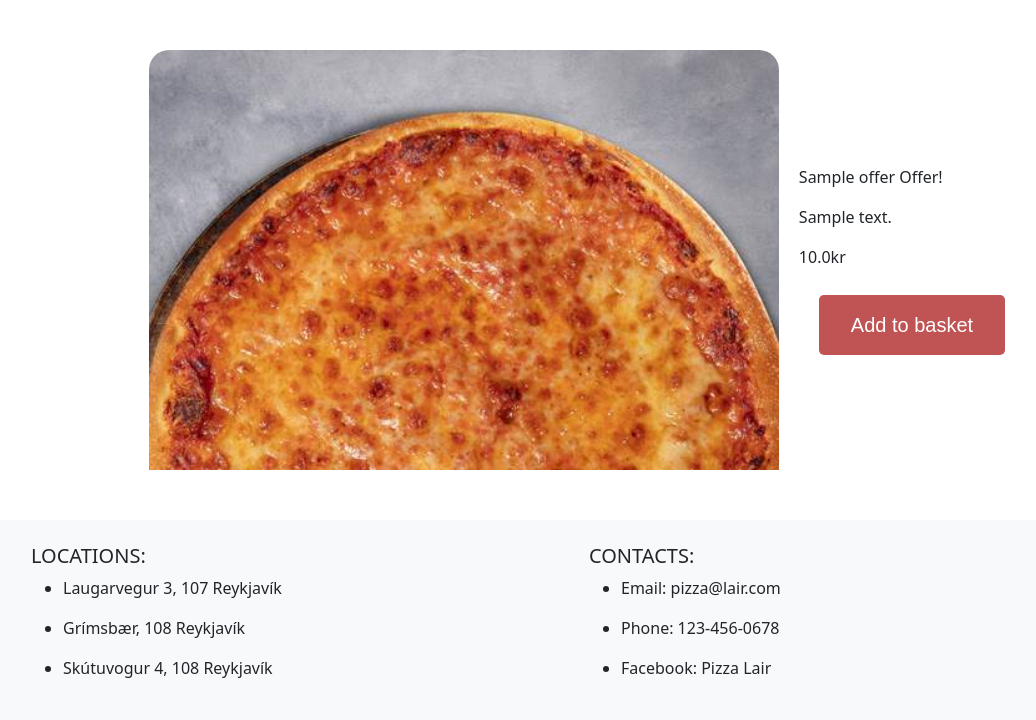
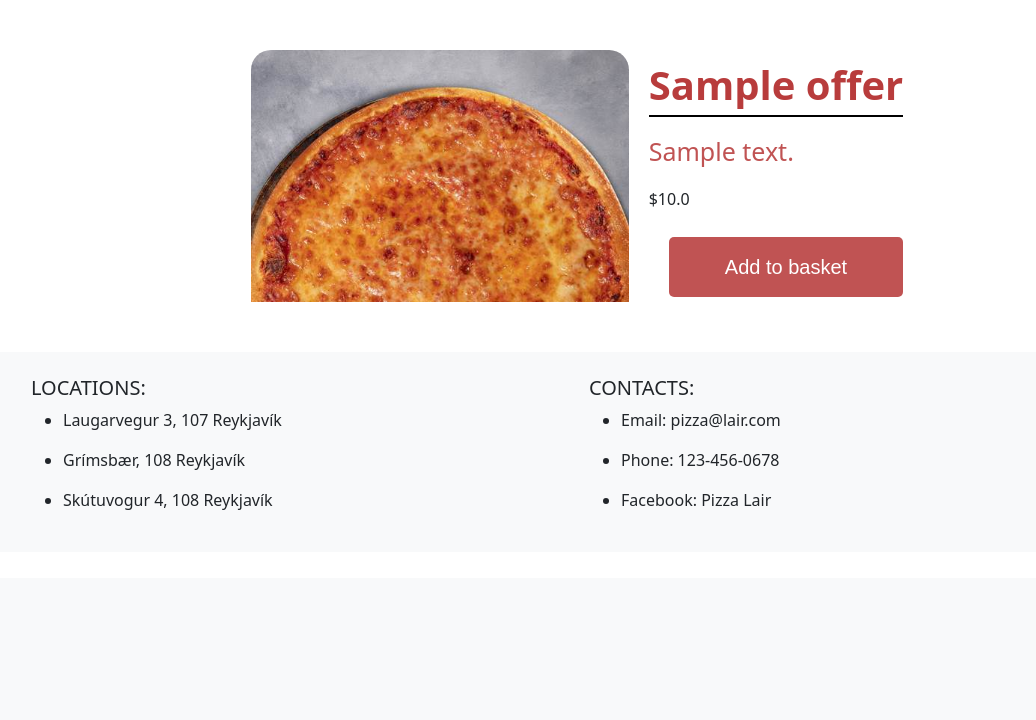
Before and after one commit to dorajohanns/pizza_v2, a Django app: page /offers/1 in a window 1280 px wide. Shown: the part 222-942 px from the top of the page, without its empty margins (63-1099 px from the left). After the commit the page ends 732 px from the top, so only its background shows below. Run offline with Django 4.2, Linux system fonts and the light colour scheme; tables that the repository leaves empty hold one stand-in row (values such as "Sample post").

Commit message:
Offers+mainPage+offerDetails css ready
smá animation líka yay

```diff
--- a/static/css/mainpage.css
+++ b/static/css/mainpage.css
@@ -2,15 +2,7 @@
     background-color: white;
     min-height: 800px;
     overflow: scroll;
-
-
 }
-
-/*#halfpizza {
-    width: 25%;
-    float: right;
-    margin-left: 50px;
-}*/
 
 #halfpizza {
     position: absolute;
@@ -18,6 +10,19 @@
     right: 0;
     width: 25%;
     margin-top: 50px;
+    animation-name: half-pizza;
+    animation-duration: 3s;
+}
+
+@keyframes half-pizza {
+    from {
+        transform: translateX(100%);
+        opacity: 0.5%;
+    }
+    to {
+        transform: translateX(0%);
+        opacity: 1;
+    }
 }
 
 #orderbutton {
@@ -33,9 +38,14 @@
     margin-left: 20px;
 }
 
-#orderbutton:active{
+#orderbutton:hover{
     background-color: #FFA500;
     color: white;
+}
+#orderbutton:active{
+    background-color: rgba(168, 17, 17, 0.72);
+    color: white;
+
 }
 /*container {
     border-width:4px;
--- /dev/null
+++ b/static/css/offer_detailpage.css
@@ -0,0 +1,60 @@
+.detail-header-offer {
+    display: flex;
+    flex-direction: row;
+    background-color: #FFA500;
+    color: white;
+    padding: 20px;
+}
+
+.back-logo-header {
+    width: 50px;
+    margin-right: 20px;
+}
+
+.detail-container-offer {
+  display: flex;
+  margin: 10px;
+  justify-content: center;
+  margin-bottom: 50px;
+  margin-top: 50px;
+}
+
+.detail-img-offer {
+  width: 30%;
+}
+
+.detail-text-container-offer {
+  display: flex;
+  flex-direction: column;
+  justify-content: center;
+  margin-left: 20px;
+}
+
+.detail-price {
+  font-weight: bold;
+  font-size: 30px;
+}
+.offer-title {
+  color: rgba(168, 17, 17, 0.82);
+  font-weight: bolder;
+  font-size: 40px;
+  border-bottom: 2px solid black;
+}
+
+.description{
+  color: rgba(168, 17, 17, 0.72);
+  font-size: 25px;
+}
+
+.basket-btn{
+    background-color: rgba(168, 17, 17, 0.72);
+    border-radius: 5px;
+    border: none;
+    display: inline-block;
+    font-size: 20px;
+    padding: 15px 32px;
+    color: white;
+    font-family: Arial, sans-serif;
+    margin-top: 10px;
+    margin-left: 20px;
+}
--- a/templates/base.html
+++ b/templates/base.html
@@ -10,6 +10,7 @@
     <link rel="stylesheet" href="{% static 'css/offers.css' %}"/>
     <link rel="stylesheet" href="{% static 'css/footer.css' %}"/>
     <link rel="stylesheet" href="{% static 'css/detailpage.css' %}">
+    <link rel="stylesheet" href="{% static 'css/offer_detailpage.css' %}">
 
     <link href="https://cdn.jsdelivr.net/npm/bootstrap@5.3.0-alpha3/dist/css/bootstrap.min.css" rel="stylesheet" integrity="sha384-KK94CHFLLe+nY2dmCWGMq91rCGa5gtU4mk92HdvYe+M/SXH301p5ILy+dN9+nJOZ" crossorigin="anonymous">
 </head>
--- a/templates/offers/offer_details.html
+++ b/templates/offers/offer_details.html
@@ -1,16 +1,16 @@
 {% extends "base.html" %}
 
 {% block content %}
-    <header class="detail-header">
+    <header class="detail-header-offer">
         <a class="back-logo-header" href="{% url 'offers' %}"><img src="../../static/images/backyellow.jpg" alt="back icon"></a>
         <h1>Back to Offers</h1>
     </header>
-    <div class="detail-container">
-        <img class="detail-img" src="../../static/images/margarita.jpg">
-        <div class="detail-text-container">
-            <p class="offer-title">{{ offer.name }} Offer!</p>
+    <div class="detail-container-offer">
+        <img class="detail-img-offer" src="../../static/images/margarita.jpg">
+        <div class="detail-text-container-offer">
+            <p class="offer-title">{{ offer.name }}</p>
             <p class="description">{{ offer.description }}</p>
-            <p class="offer-price">{{ offer.price }}kr</p>
+            <p class="offer-price">${{ offer.price }}</p>
             <button class="basket-btn" onclick="addToBasket({{ offer.id }})">Add to basket</button>
         </div>
     </div>
--- a/templates/offers/offers.html
+++ b/templates/offers/offers.html
@@ -5,7 +5,7 @@
     <header class="offer-header">
       <h1 class="offer-text">Special Offers</h1>
     </header>
-
+    <body id="offer-body">
         <main>
             <div class="offers">
                 {% for offer in offers %}
@@ -13,5 +13,6 @@
                 {% endfor %}
             </div>
         </main>
+    </body>
 
 {% endblock %}
```
Also changed, not shown: static/css/offers.css (+40 -16 lines), templates/offers/single_offer.html (+5 -6 lines). Lines whose indentation alone changed are shown as unchanged.
